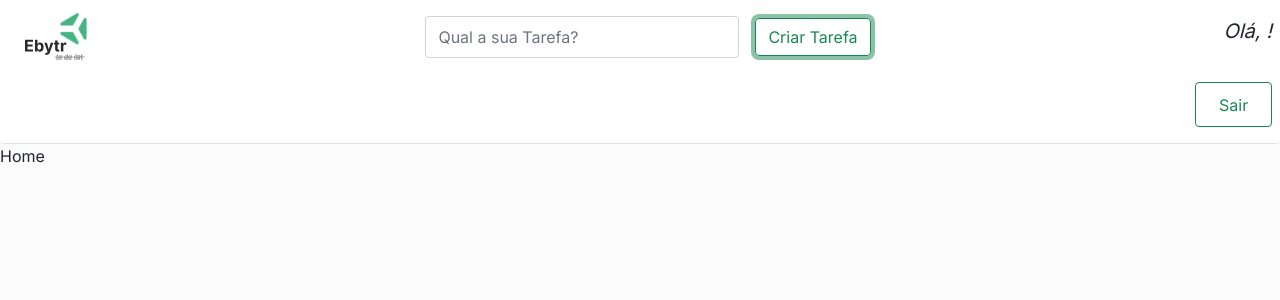
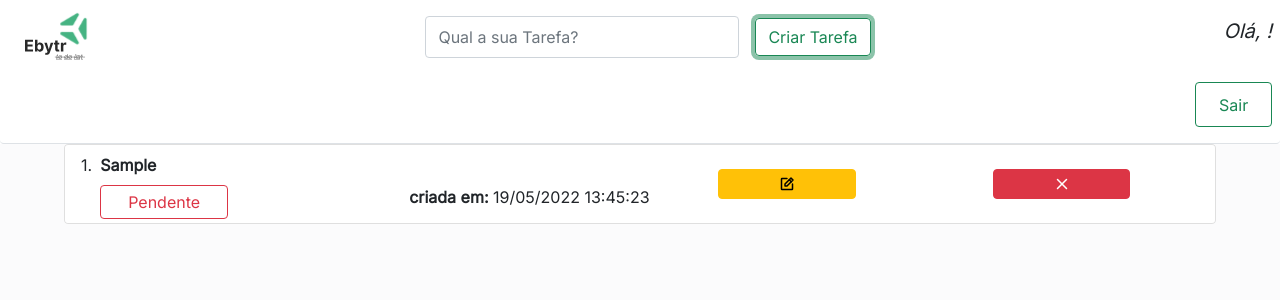
Before and after one commit to dihsantanna/ebytr-to-do-list, a React (Create React App) app in the folder client/: page /home in a window 1280 px wide. Both pictures are taken after typing "Sample" into the empty fields and a click on the button "Criar Tarefa". Shown: the top 300 px of the page. Built offline with nearby package versions, Linux system fonts and the light colour scheme.

Commit message:
feat: implementação parcial da lista de tarefas

```diff
--- /dev/null
+++ b/client/src/components/ToDoList.tsx
@@ -0,0 +1,83 @@
+import moment from 'moment';
+import { NotePencil, X } from 'phosphor-react';
+import React, { useContext } from 'react';
+import { Button, ListGroup } from 'react-bootstrap';
+import { ToDoListContext } from '../contexts/ToDoList.context';
+import { statusTask } from '../utils/statusTask';
+
+export function ToDoList() {
+  const { tasks } = useContext(ToDoListContext);
+
+  const markColorStatus = (status: string) => {
+    if (status === statusTask[0]) return 'text-danger border border-danger';
+    if (status === statusTask[1]) return 'text-primary border border-primary';
+    return 'text-success border border-success';
+  };
+  return (
+
+    <ListGroup
+      style={ { width: '90vw', maxWidth: '76.8rem', maxHeight: 'calc(100vh - 9rem)' } }
+      className="mx-auto overflow-auto square scrollbar-dusty-grass square thin"
+      as="ol"
+      numbered
+    >
+      { tasks.map(({ id, task, status, createdAt }) => (
+        <ListGroup.Item
+          key={ id }
+          as="li"
+          className="d-flex justify-content-between align-items-start"
+          style={ { height: '5rem' } }
+        >
+          <div className="ms-2 me-auto w-50">
+            <div className="fw-bold">{ task }</div>
+            <div
+              className="d-flex justify-content-between my-2"
+            >
+              <span
+                className={ `p-1 rounded-2 text-center ${markColorStatus(status)}` }
+                style={ { width: '8rem' } }
+              >
+                {status}
+              </span>
+              <span>
+                <span className="fw-bold">criada em:</span>
+                {' '}
+                {
+                  moment(createdAt).locale('pt-br').format('DD/MM/YYYY  HH:mm:ss')
+                }
+              </span>
+            </div>
+          </div>
+          <div
+            className="w-50 h-100 d-flex align-items-center"
+          >
+            <Button
+              className={ `d-flex justify-content-center align-items-center
+              mx-auto w-25 mh-100` }
+              variant="warning"
+              type="button"
+              data-toggle="tooltip"
+              title="Editar tarefa"
+            >
+              <NotePencil weight="bold" style={ { minWidth: 'max-content' } } />
+            </Button>
+
+            <Button
+              className={ `d-flex justify-content-center align-items-center
+                mx-auto w-25 mh-100` }
+              variant="danger"
+              type="button"
+              data-toggle="tooltip"
+              title="Excluir tarefa"
+            >
+              <X weight="bold" style={ { minWidth: 'max-content' } } />
+            </Button>
+
+          </div>
+        </ListGroup.Item>
+      )) }
+
+    </ListGroup>
+
+  );
+}
--- a/client/src/index.css
+++ b/client/src/index.css
@@ -16,3 +16,33 @@ body {
   text-align: center;
   width: 100vw;
 }
+
+.scrollbar-dusty-grass::-webkit-scrollbar-track {
+  -webkit-box-shadow: inset 0 0 6px rgba(0, 0, 0, 0.1);
+  background-color: #F5F5F5;
+  border-radius: 10px;
+}
+
+.scrollbar-dusty-grass::-webkit-scrollbar {
+  width: 12px;
+  background-color: #F5F5F5;
+}
+
+.scrollbar-dusty-grass::-webkit-scrollbar-thumb {
+  border-radius: 10px;
+  -webkit-box-shadow: inset 0 0 6px rgba(0, 0, 0, 0.1);
+  background-image: -webkit-linear-gradient(330deg, #53c38f 0%, #198754 100%);
+  background-image: linear-gradient(120deg, #19e284 0%, #96e6a1 100%);
+}
+
+.square::-webkit-scrollbar-track {
+  border-radius: 0 !important;
+}
+
+.square::-webkit-scrollbar-thumb {
+  border-radius: 0 !important;
+}
+
+.thin::-webkit-scrollbar {
+  width: 4px;
+}
--- a/client/src/pages/Home/index.tsx
+++ b/client/src/pages/Home/index.tsx
@@ -1,12 +1,13 @@
 import React from 'react';
 import { Header } from '../../components/Header';
+import { ToDoList } from '../../components/ToDoList';
 
 export function Home() {
   return (
     <>
       <Header />
       <section style={ { backgroundColor: '#FBFBFC', height: 'calc(100vh - 9rem)' } }>
-        Home
+        <ToDoList />
       </section>
     </>
   );
```
